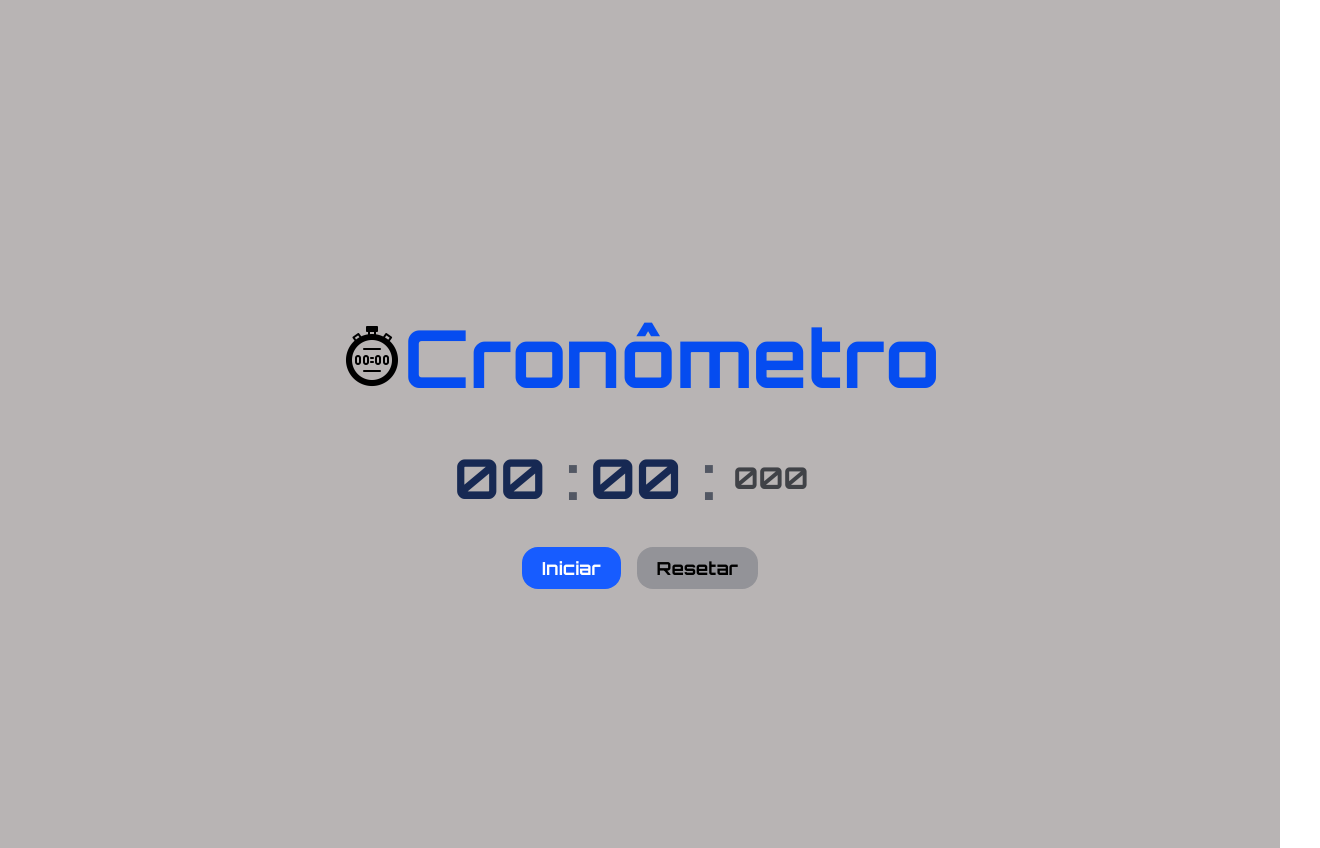
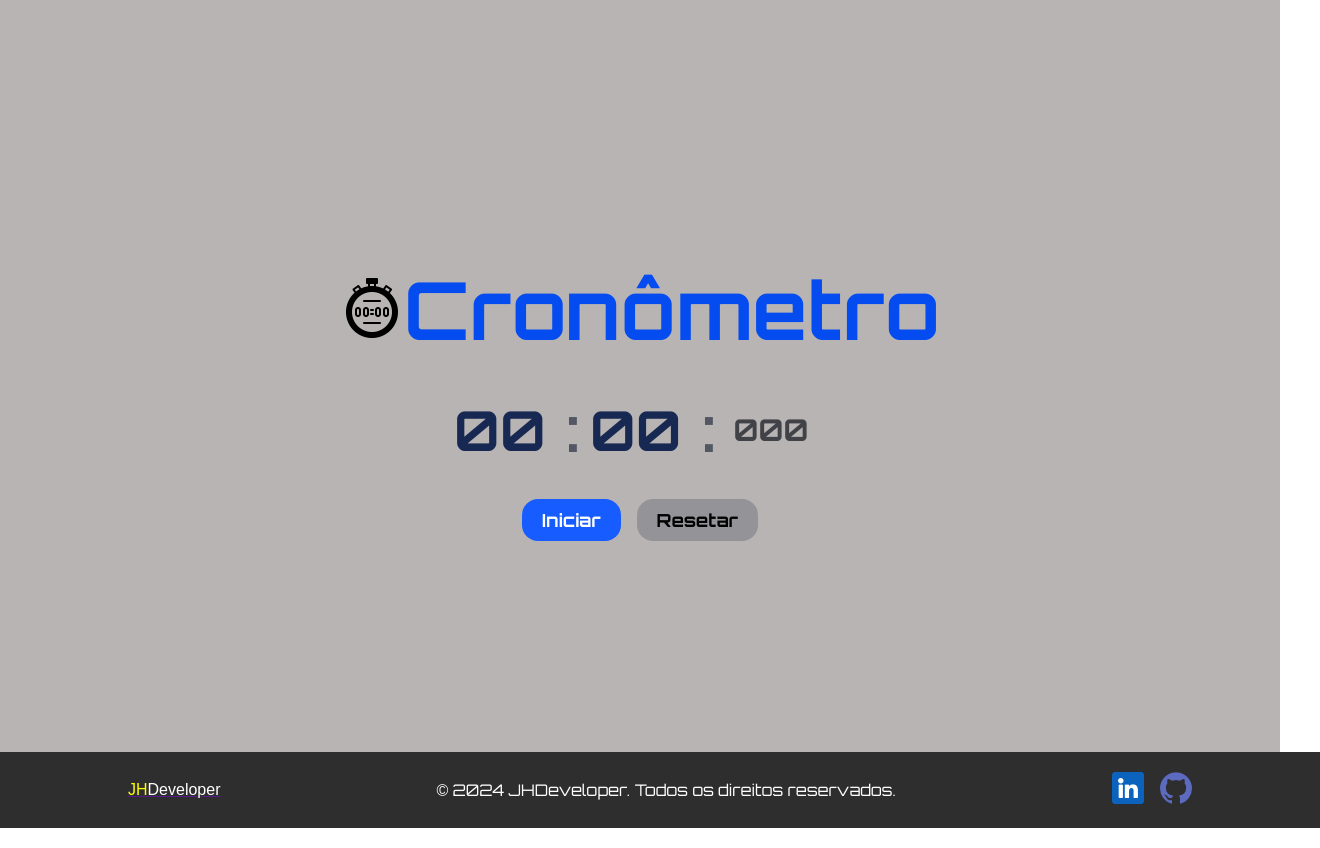
Before and after one commit to JhonatanSilva90/Cronometro, a plain HTML site: page index.html in a window 1280 px wide. Shown: the whole page, 1320 px wide, since content can reach past the window. Drawn offline with Linux system fonts and the light colour scheme; a web font is replaced by a local one.

Commit message:
Criação do footer e suas estilizações.

```diff
--- a/index.html
+++ b/index.html
@@ -6,7 +6,7 @@
     <link rel="preconnect" href="https://fonts.googleapis.com" />
     <link rel="preconnect" href="https://fonts.gstatic.com" crossorigin />
     <link
-      href="https://fonts.googleapis.com/css2?family=Orbitron:wght@400;700;900&display=swap"
+      href="https://fonts.googleapis.com/css2?family=Orbitron:wght@400;700;900&family=Monoton&family=Roboto+Condensed:ital,wght@0,100..900;1,100..900&family=Tektur:wght@400..900&display=swap"
       rel="stylesheet"
     />
     <link rel="shortcut icon" href="./src/cronometro.png" type="image/x-icon" />
@@ -14,22 +14,6 @@
     <title>Cronômetro</title>
   </head>
   <body>
-    <!-- <div class="container">
-        <h1><img src="./src/cronometro-3.png" alt="imagem de um Cronômetro">Cronômetro</h2>
-        <div class="timer">
-            <div class="time" id="minutes">00</div>
-            <div class="separator">:</div>
-            <div class="time" id="seconds">00</div>
-            <div class="separator">:</div>
-            <div class="time" id="milliseconds">000</div>
-        </div>
-        <div class="buttons">
-            <button class="button" id="startButton">Iniciar</button>
-            <button class="button" id="pauseButton">Pausar</button>
-            <button class="button" id="resumeButton">Continuar</button>
-            <button class="button" id="resetButton">Resetar</button>
-        </div>
-    </div> -->
     <script src="scripts.js"></script>
   </body>
 </html>
--- a/scripts.js
+++ b/scripts.js
@@ -163,3 +163,70 @@ function formatTime(time) {
 function formatMilliseconds(time) {
   return time < 100 ? `${time}`.padStart(3, "0") : time;
 }
+
+// // Adicionando o footer via JS
+
+// Criando os elementos do footer
+const footer = document.createElement("footer");
+
+// Criando o contêiner interno
+const footerContainer = document.createElement("div");
+footerContainer.classList.add("footer"); // Adicionando classe para estilização
+
+// Criando logo
+const logo = document.createElement("a");
+logo.classList.add("logo-footer");
+logo.href = ""; // Definir href se necessário
+
+// Criando spans separados para JH e Developer
+const spanJH = document.createElement("span");
+spanJH.classList.add("logo-footer");
+spanJH.innerText = "JH";
+
+const spanDeveloper = document.createElement("span");
+spanDeveloper.classList.add("logo-footer");
+spanDeveloper.innerText = "Developer";
+
+// Adicionando spans ao âncora do logo
+logo.appendChild(spanJH);
+logo.appendChild(spanDeveloper);
+
+// Criando seção de direitos reservados
+const reserved = document.createElement("div");
+reserved.classList.add("reserved");
+const reservedText = document.createElement("p");
+reservedText.innerText = "© 2024 JHDeveloper. Todos os direitos reservados.";
+reserved.appendChild(reservedText);
+
+// Criando contêiner de links sociais
+const link = document.createElement("div");
+link.classList.add("links-footer");
+
+// Criando link do Linkedin
+const linkedinLink = document.createElement("a");
+linkedinLink.href = "https://www.linkedin.com/in/jhonatan-silva-834773292";
+const linkedinImg = document.createElement("img");
+linkedinImg.src = "./images/linkedin.png";
+linkedinImg.alt = "LinkedIn";
+linkedinLink.appendChild(linkedinImg);
+
+// Criando link do Github
+const githubLink = document.createElement("a");
+githubLink.href = "https://github.com/JhonatanSilva90";
+const githubImg = document.createElement("img");
+githubImg.src = "./images/github.png";
+githubImg.alt = "GitHub";
+githubLink.appendChild(githubImg);
+
+// Adicionando elementos aos seus contêineres
+link.appendChild(linkedinLink);
+link.appendChild(githubLink);
+footerContainer.appendChild(logo);
+footerContainer.appendChild(reserved);
+footerContainer.appendChild(link);
+
+// Adicionando contêiner ao footer
+footer.appendChild(footerContainer);
+
+// Adicionando footer ao corpo
+document.body.appendChild(footer);
--- a/styles.css
+++ b/styles.css
@@ -2,6 +2,12 @@
   margin: 0;
   padding: o;
   font-family: "Orbitron", sans-serif;
+}
+
+:root {
+  --cor-white: #ffffff;
+  --cor-yellow: #ffff00;
+  --cor-footer: #2f2e2e;
 }
 
 .container {
@@ -11,7 +17,7 @@
   gap: 2rem;
   padding-top: 3rem;
   background-color: #b8b4b4;
-  height: 100vh;
+  height: 88vh;
   justify-content: center;
   h1 {
     color: #054cf0;
@@ -73,15 +79,55 @@
 
 #startButton {
   background-color: #175cff;
-  color: #fff;
+  color: var(--cor-white);
 }
 
 #resetButton:hover {
   background-color: #e60c0c;
-
 }
 
 #pauseButton,
 #resumeButton {
   display: none;
 }
+
+.footer {
+  position: absolute;
+  display: inline-flex;
+  justify-content: space-around;
+  align-items: center; /* Alinha os itens no centro do eixo Y */
+  width: 100%; /* Para que o footer ocupe todo o eixo X da página */
+  color: var(--cor-white);
+  padding: 20px; /* Tamanho do eixo Y do footer */
+
+  background-color: var(--cor-footer);
+}
+
+.footer span:first-child {
+  color: var(--cor-yellow);
+}
+.footer span:last-child {
+  color: var(--cor-white);
+}
+
+.logo-footer {
+  font-family: "Tektur", sans-serif;
+  font-size: 1rem;
+  background-color: var(--cor-footer);
+}
+
+.footer a {
+  background-color: var(--cor-footer);
+}
+.footer img {
+  background-color: var(--cor-footer);
+}
+.footer p {
+  background-color: var(--cor-footer);
+}
+
+.links-footer {
+  display: flex;
+  background-color: var(--cor-footer);
+  gap: 1rem;
+}
```
Also changed, not shown: images/github.png (added), images/linkedin.png (added).
